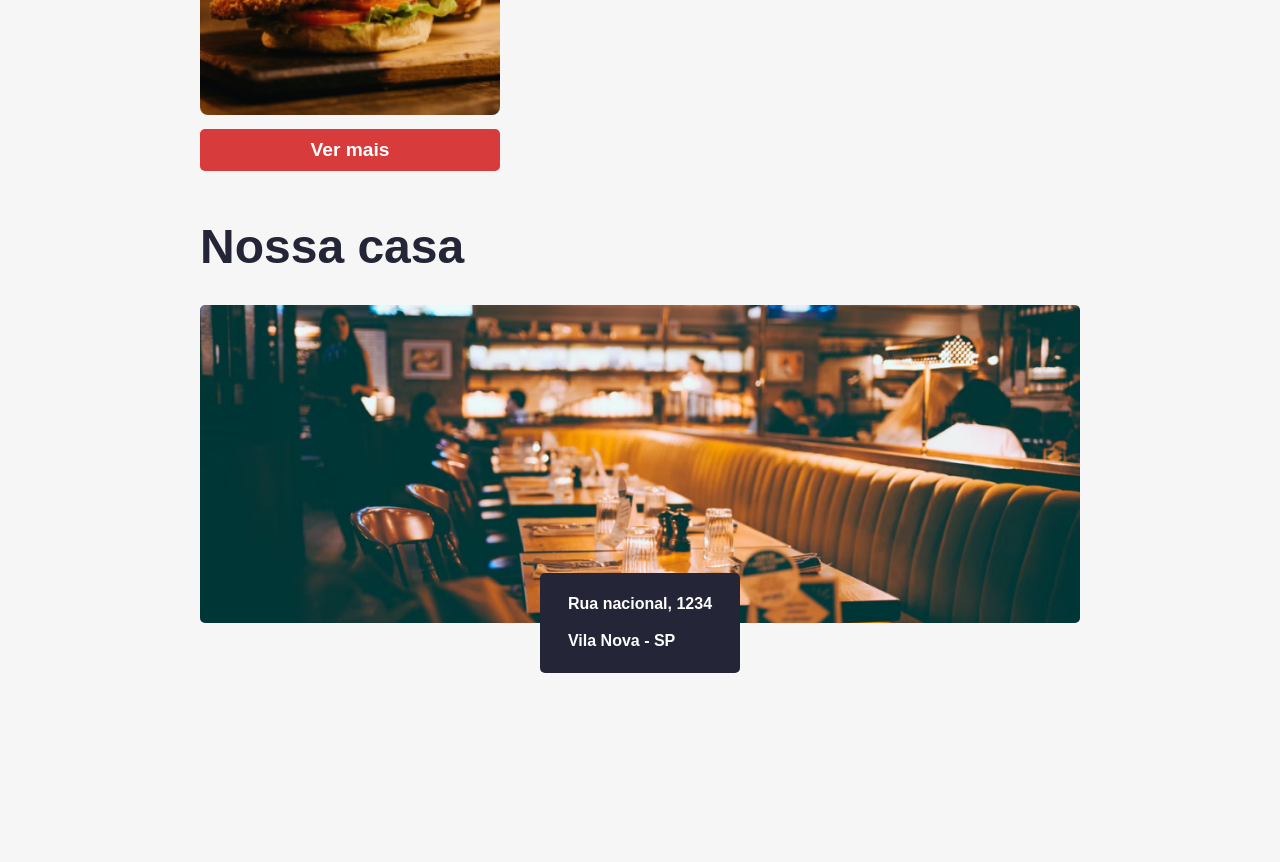
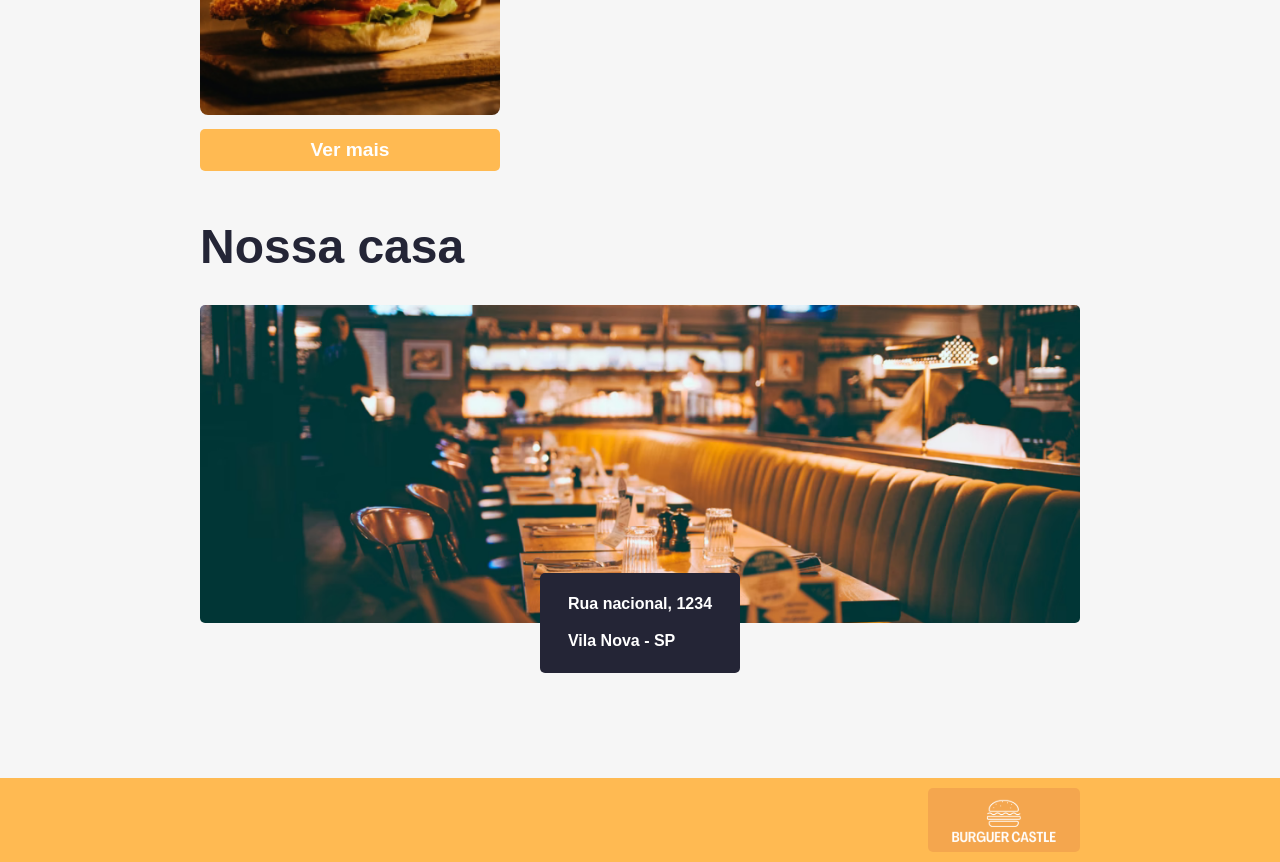
Before and after one commit to rodrigues14/burger-castle, a React (Create React App) app: page / in a window 1280 px wide. Shown: the part 1060-1922 px from the top of the page. Before the commit the page ends 1838 px from the top, so only its background shows below. Built offline with nearby package versions, Linux system fonts and the light colour scheme; a web font is replaced by a local one.

Commit message:
criado o footer e o notFound

```diff
--- /dev/null
+++ b/src/components/Footer/Footer.module.scss
@@ -0,0 +1,17 @@
+@import "styles/variaveis";
+@import "styles/breakpoints";
+.footer {
+  background-color: $laranja;
+  display: flex;
+  justify-content: flex-end;
+  padding: 10px $padding-horizontal;
+  @media (max-width: $desktop_xsm) {
+  padding: 10px $padding-horizontal-mobile;
+  }
+  @media (min-width: $desktop_xsm) and (max-width: $desktop_sm) {
+  padding: 10px $padding-horizontal-sm;
+  }
+  @media (min-width: $desktop_sm) and (max-width: $desktop_md) {
+  padding: 10px $padding-horizontal-md;
+  }
+}
--- /dev/null
+++ b/src/components/Footer/index.tsx
@@ -0,0 +1,10 @@
+import styles from './Footer.module.scss';
+import { ReactComponent as Logo } from 'assets/logo.svg';
+
+export default function Footer() {
+  return (
+    <footer className={styles.footer}>
+      <Logo />
+    </footer>
+  );
+}
--- a/src/index.css
+++ b/src/index.css
@@ -9,3 +9,9 @@ body {
   box-sizing: border-box;
   font-family: "Italiana", sans-serif;
 }
+
+#root > main.container {
+  display: flex;
+  flex-direction: column;
+  min-height: 100vh;
+}
--- a/src/pages/Inicio/Inicio.module.scss
+++ b/src/pages/Inicio/Inicio.module.scss
@@ -17,7 +17,7 @@
     }
   }
   &__botao {
-    background-color: $red;
+    background-color: $laranja;
     border: none;
     border-radius: 5px;
     color: white;
--- /dev/null
+++ b/src/pages/NotFound/NotFound.module.scss
@@ -0,0 +1,22 @@
+@import 'styles/variaveis';
+
+.container {
+  align-items: center;
+  display: flex;
+  flex: 1;
+  flex-direction: column;
+  justify-content: center;
+}
+.voltar {
+  display: flex;
+  justify-content: flex-start;
+  width: 100%;
+  button {
+    background-color: transparent;
+    border: none;
+    color: $laranja;
+    cursor: pointer;
+    font-size: 1.5rem;
+    font-weight: bold;
+  }
+}
--- /dev/null
+++ b/src/pages/NotFound/index.tsx
@@ -0,0 +1,22 @@
+import styles from './NotFound.module.scss';
+import { ReactComponent as NotFoundImage } from 'assets/not_found.svg';
+import stylesTema from 'styles/Tema.module.scss';
+import classNames from 'classnames';
+import { useNavigate } from 'react-router-dom';
+
+export default function NotFound() {
+  const navigate = useNavigate();
+  return (
+    <div className={classNames({
+      [styles.container]: true,
+      [stylesTema.container]: true
+    })}>
+      <div className={styles.voltar}>
+        <button onClick={() => navigate(-1)}>
+          {'< Voltar'}
+        </button>
+      </div>
+      <NotFoundImage />
+    </div>
+  );
+}
--- a/src/routes.js
+++ b/src/routes.js
@@ -1,23 +1,26 @@
+import Footer from 'components/Footer';
 import Menu from 'components/Menu';
 import PaginaPadrao from 'components/PaginaPadrao';
 import Cardapio from 'pages/Cardapio';
 import Inicio from 'pages/Inicio';
+import NotFound from 'pages/NotFound';
 import Sobre from 'pages/Sobre';
 import { BrowserRouter as Router, Route, Routes } from 'react-router-dom';
 
 export default function AppRouter() {
   return (
-    <main>
+    <main className='container'>
       <Router>
         <Menu />
-
         <Routes>
           <Route path='/' element={<PaginaPadrao />}>
             <Route index element={<Inicio />} />
             <Route path='cardapio' element={<Cardapio />} />
             <Route path='sobre' element={<Sobre />} />
           </Route>
+          <Route path='*' element={<NotFound />} />
         </Routes>
+        <Footer />
       </Router>
     </main>
   );
--- a/src/styles/_variaveis.scss
+++ b/src/styles/_variaveis.scss
@@ -9,4 +9,5 @@ $black: #4c4d5e;
 $light-grey: #f6f6f6;
 $blue: #282b57;
 $red: #d73b3b;
+$laranja: #ffba52;
 $red-dark: #c62a2a;
```
Also changed, not shown: src/assets/not_found.svg (added).
